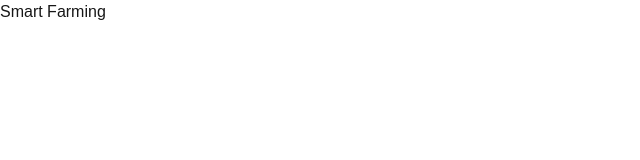
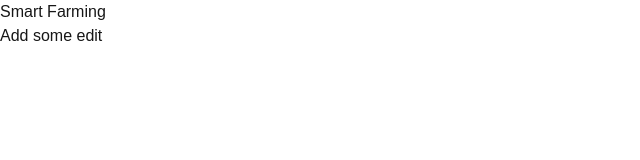
Before and after one commit to Patchnida/smart-farm-web, a Next.js app: page / in a window 1280 px wide. Shown: the top 160 px of the page, without its empty margins (0-640 px from the left). Built offline with nearby package versions, Linux system fonts and the light colour scheme.

Commit message:
add some edit

```diff
--- a/src/app/page.tsx
+++ b/src/app/page.tsx
@@ -5,6 +5,7 @@ export default function Home() {
     <div className="grid grid-rows-[20px_1fr_20px] items-center justify-items-center min-h-screen p-8 pb-20 gap-16 sm:p-20 font-[family-name:var(--font-geist-sans)]">
       <main className="flex flex-col gap-8 row-start-2 items-center sm:items-start">
         <p>Smart Farming</p>
+        <p>Add some edit</p>
       </main>
     </div>
   );
```
